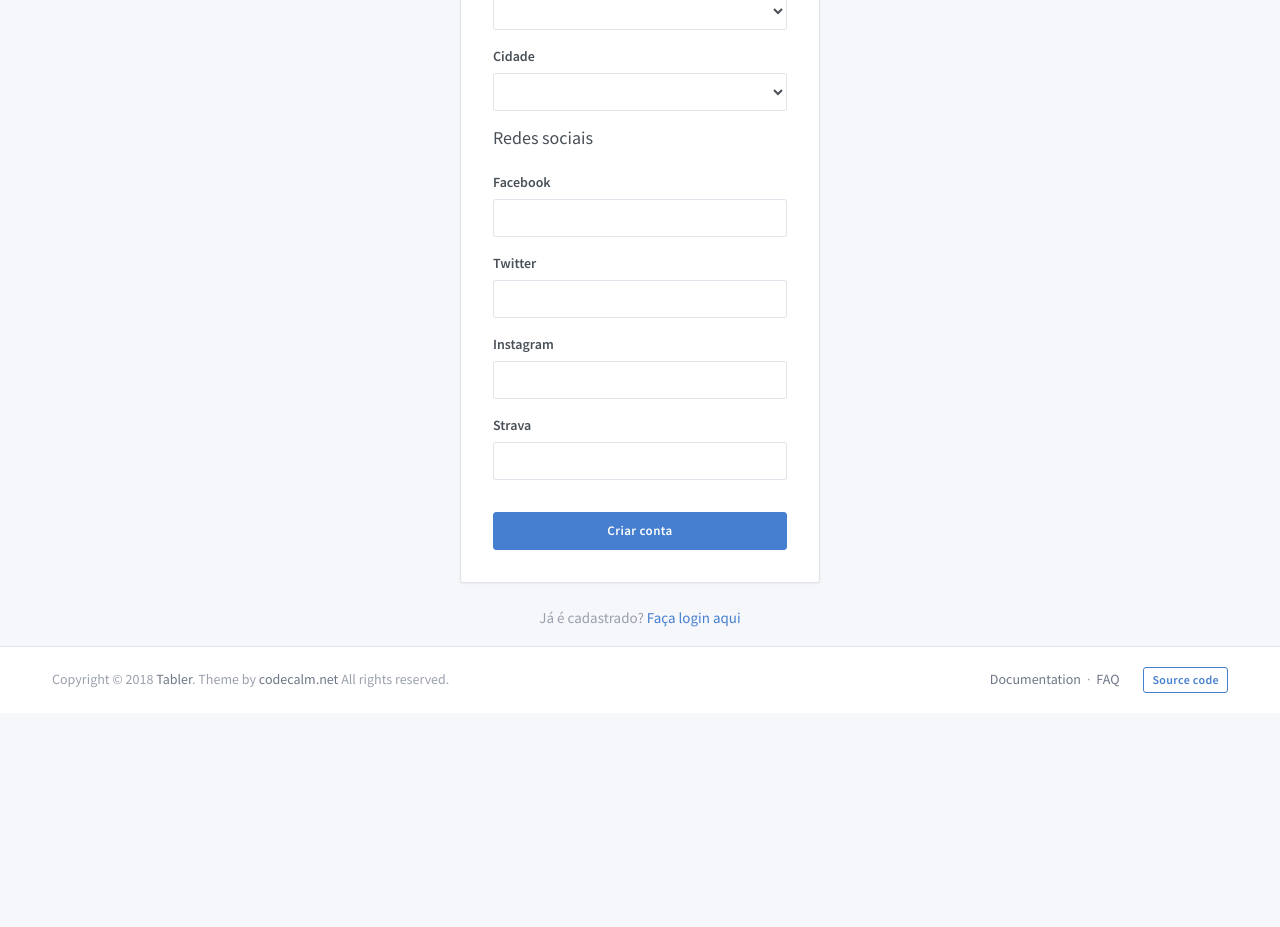
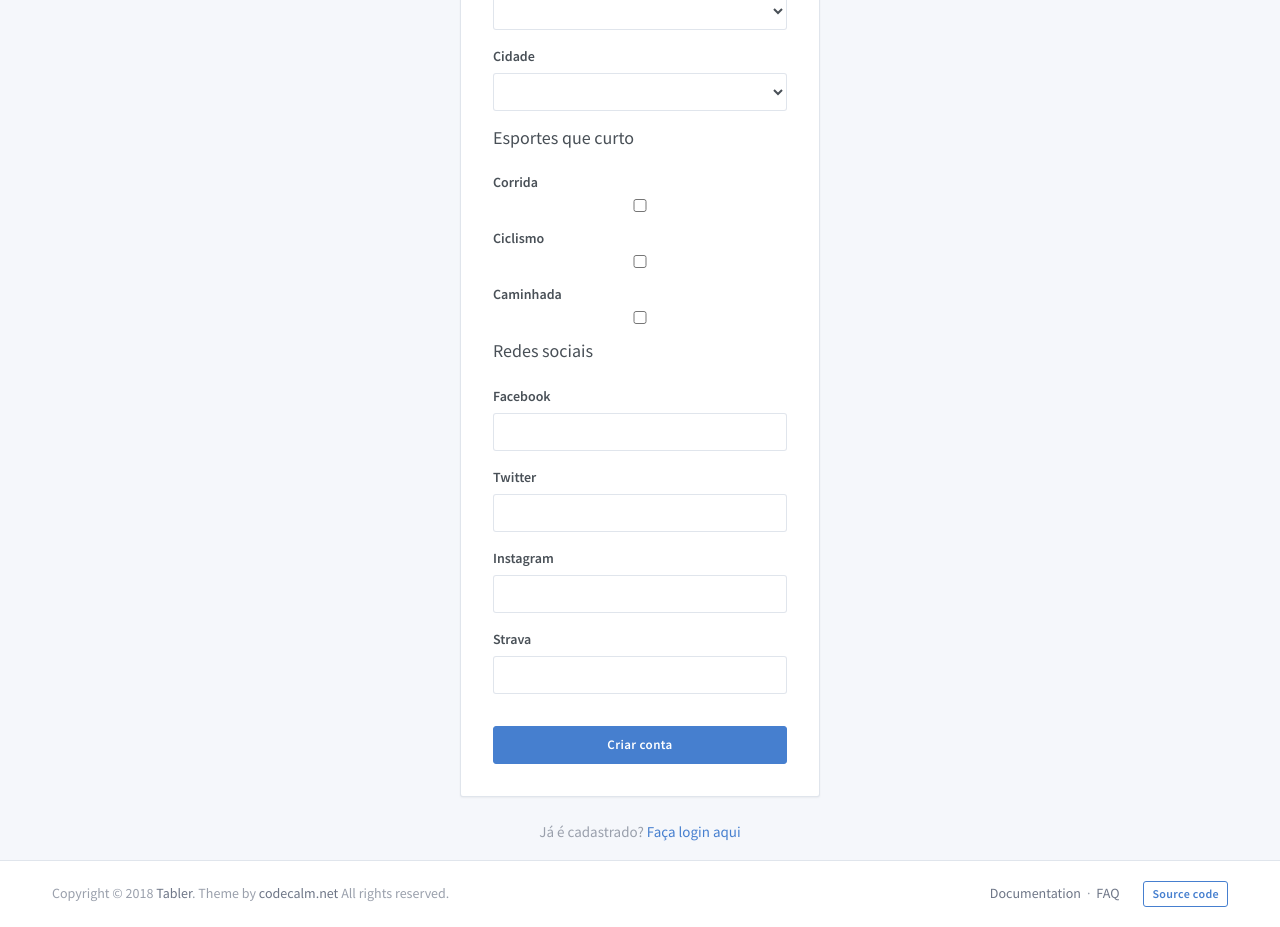
Before and after one commit to gustavosci/qparceria-frontend, an Angular app: page /cadastro in a window 1280 px wide. Shown: the part 1420-2347 px from the top of the page. Before the commit the page ends 2133 px from the top, so only its background shows below. Built offline with nearby package versions, Linux system fonts and the light colour scheme.

Commit message:
Primeira gravação simples de usuário ok

```diff
--- a/src/app/domain/user/user.component.ts
+++ b/src/app/domain/user/user.component.ts
@@ -13,7 +13,7 @@ export class UserComponent implements OnInit {
   ngOnInit() {
   }
 
-  id;
+  id: string;
   @Input() name: string;
   @Input() username: string;
   @Input() email: string;
@@ -25,13 +25,13 @@ export class UserComponent implements OnInit {
   @Input() instagram: string;
   @Input() strava: string;
   @Input() pic: string;
-  adressId;
+  adressId: string;
   @Input() street: string;
-  @Input() number;
+  @Input() number: string;
   @Input() neighborhood: string;
   @Input() complement: string;
-  @Input() cep;
-  @Input() cityId;
+  @Input() cep: string;
+  @Input() cityId: string;
   @Input() phone: string;
   @Input() run: boolean;
   @Input() walk: boolean;
--- a/src/app/pages/cadastro/cadastro.component.html
+++ b/src/app/pages/cadastro/cadastro.component.html
@@ -50,6 +50,9 @@
                   <div *ngIf="formCadastro.controls.email.invalid">
                     <span *ngIf="formCadastro.controls.email.errors.required" class="form-control alert-danger">
                         E-mail obrigatório
+                    </span>
+                    <span *ngIf="formCadastro.controls.email.errors.email" class="form-control alert-danger">
+                      Informe um e-mail válido
                     </span>
                   </div>
               </div>
@@ -171,6 +174,37 @@
                   <option value="3">Sapiranga</option>
                 </select>
               </div>
+              <div class="card-title">Esportes que curto</div>
+              <div class="form-group">
+                <label class="form-label">Corrida</label>
+                <input
+                  formControlName="run"
+                  name="run"
+                  [(ngModel)]="user.run"
+                  class="form-control"
+                  type="checkbox"
+                  autocomplete="off">
+              </div>
+              <div class="form-group">
+                <label class="form-label">Ciclismo</label>
+                <input
+                  formControlName="cyclism"
+                  name="cyclism"
+                  [(ngModel)]="user.cyclism"
+                  class="form-control"
+                  type="checkbox"
+                  autocomplete="off">
+              </div>
+              <div class="form-group">
+                <label class="form-label">Caminhada</label>
+                <input
+                  formControlName="walk"
+                  name="walk"
+                  [(ngModel)]="user.walk"
+                  class="form-control"
+                  type="checkbox"
+                  autocomplete="off">
+              </div>
               <div class="card-title">Redes sociais</div>
               <div class="form-group">
                 <label class="form-label">Facebook</label>
--- a/src/app/pages/cadastro/cadastro.component.ts
+++ b/src/app/pages/cadastro/cadastro.component.ts
@@ -67,7 +67,7 @@ export class CadastroComponent implements OnInit {
     this.formCadastro = formBuilder.group({
         name: ['', Validators.compose([Validators.required, Validators.minLength(5)])],
         username: ['', Validators.compose([Validators.required])],
-        email: ['', Validators.compose([Validators.required])],
+        email: ['', Validators.compose([Validators.required, Validators.email])],
         password: ['', Validators.compose([Validators.required])],
         gender: [],
         birthDate: [],
@@ -92,9 +92,16 @@ export class CadastroComponent implements OnInit {
 
   save(event){
     event.preventDefault();
-    this.service.save(this.user);
-    this.user = new UserComponent();
-}
+    this.service.save(this.user).
+      then(res => {
+        console.log(res);
+        this.user = new UserComponent();
+        this.router.navigate(['/login']);
+      }).
+      catch(err => {
+        console.log(err);
+      })
+  }
 
 
 }
--- a/src/app/services/user.service.ts
+++ b/src/app/services/user.service.ts
@@ -7,7 +7,7 @@ export class UserService {
 
   ajax: Http;
   headers: Headers;
-  url: string = 'localhost:8080/users';
+  url: string = 'http://localhost:8080/users';
 
   constructor(ajax: Http) {
     this.ajax = ajax;
@@ -20,14 +20,17 @@ export class UserService {
         let header: Object = { headers: this.headers};
 
         console.log(userJson);
-        /*
-        // considerar resposta
         if(user.id){
-            return this.ajax.put(this.url + "/" + user.id, userJson, header);
+            return this.ajax.put(this.url + "/" + user.id, userJson, header).
+                   toPromise()
+                   .then(res => res)
+                   .catch(res => res.json())
         } else {
-            return this.ajax.post(this.url, userJson, header);
+            return this.ajax.post(this.url, userJson, header).
+                   toPromise()
+                   .then(res => res)
+                   .catch(res => res.json())
         }
-        */
     }
 
   findById(id: String){
```
